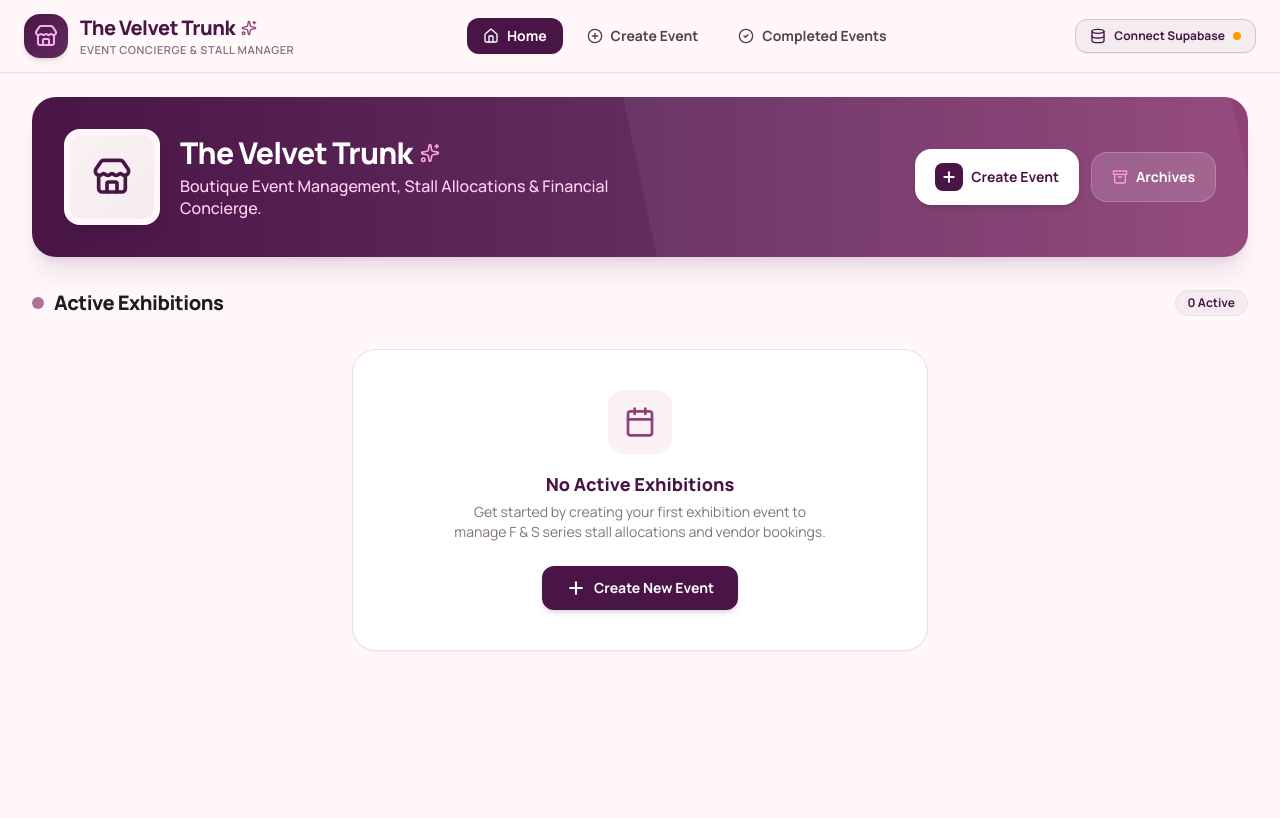
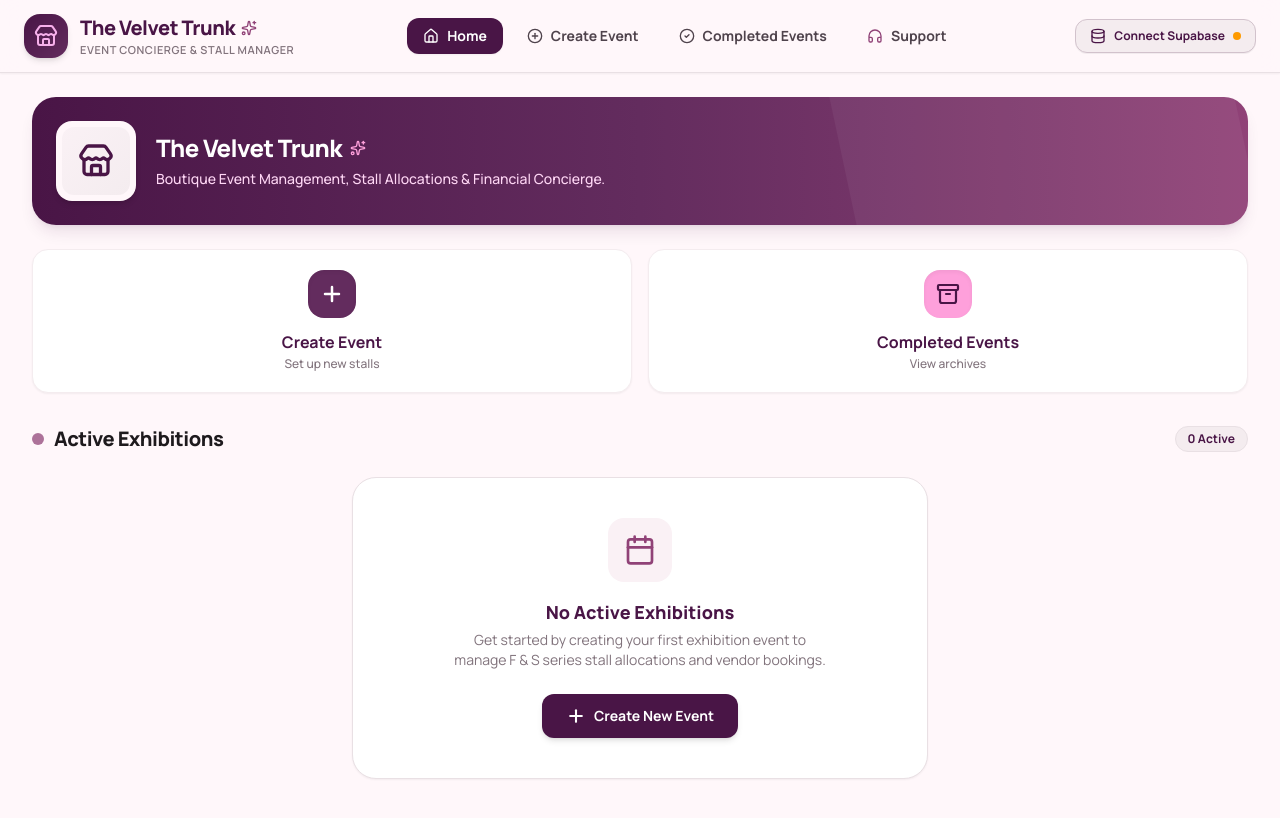
Before and after one commit to A-Generative-Slice/VelvetTrunk, a React (Vite) app: page / in a window 1280 px wide. Shown: the top 818 px of the page. Built offline with nearby package versions, Linux system fonts and the light colour scheme.

Commit message:
Simplify home logo box, remove duplicate buttons, replace DB sync in bottom nav with Developer/Support button

```diff
--- a/src/App.tsx
+++ b/src/App.tsx
@@ -16,6 +16,7 @@ import { CompletedEventsView } from './components/CompletedEventsView';
 import { EventDetailsView } from './components/EventDetailsView';
 import { SeriesStallsView } from './components/SeriesStallsView';
 import { SupabaseModal } from './components/SupabaseModal';
+import { ContactSupportModal } from './components/ContactSupportModal';
 
 export type ViewScreen =
   | 'home'
@@ -34,6 +35,7 @@ export default function App() {
   const [editingEventItem, setEditingEventItem] = useState<EventItem | null>(null);
 
   const [isSupabaseModalOpen, setIsSupabaseModalOpen] = useState(false);
+  const [isSupportModalOpen, setIsSupportModalOpen] = useState(false);
   const [isSupabaseConnected, setIsSupabaseConnected] = useState(false);
 
   // Initial Load from local persistence
@@ -393,6 +395,7 @@ export default function App() {
         onSelectTab={handleSelectNavTab}
         isSupabaseConnected={isSupabaseConnected}
         onOpenSupabaseModal={() => setIsSupabaseModalOpen(true)}
+        onOpenSupportModal={() => setIsSupportModalOpen(true)}
       />
 
       {/* Main Screen Container - Responsive max-w-7xl */}
@@ -488,6 +491,12 @@ export default function App() {
         onExportData={handleExportData}
         onImportData={handleImportData}
       />
+
+      {/* Developer & Customer Support Modal */}
+      <ContactSupportModal
+        isOpen={isSupportModalOpen}
+        onClose={() => setIsSupportModalOpen(false)}
+      />
     </div>
   );
 }
--- /dev/null
+++ b/src/components/ContactSupportModal.tsx
@@ -0,0 +1,159 @@
+import React, { useState } from 'react';
+import { X, Headphones, Mail, Phone, Clock, MessageSquare, Send, CheckCircle2, ShieldAlert } from 'lucide-react';
+
+interface ContactSupportModalProps {
+  isOpen: boolean;
+  onClose: () => void;
+}
+
+export const ContactSupportModal: React.FC<ContactSupportModalProps> = ({
+  isOpen,
+  onClose,
+}) => {
+  const [ticketSubject, setTicketSubject] = useState('');
+  const [ticketMessage, setTicketMessage] = useState('');
+  const [ticketSent, setTicketSent] = useState(false);
+
+  if (!isOpen) return null;
+
+  const handleSendTicket = (e: React.FormEvent) => {
+    e.preventDefault();
+    setTicketSent(true);
+    setTimeout(() => {
+      setTicketSent(false);
+      setTicketSubject('');
+      setTicketMessage('');
+      onClose();
+    }, 2500);
+  };
+
+  return (
+    <div className="fixed inset-0 z-50 flex items-center justify-center p-4 bg-black/60 backdrop-blur-xs animate-fadeIn">
+      <div className="bg-[#ffffff] rounded-3xl border border-[#e9e0e4] shadow-2xl max-w-lg w-full overflow-hidden flex flex-col max-h-[90vh]">
+        {/* Modal Header */}
+        <div className="bg-gradient-to-r from-[#491546] to-[#632c5e] p-5 text-white flex items-center justify-between">
+          <div className="flex items-center gap-3">
+            <div className="w-10 h-10 rounded-xl bg-white/15 backdrop-blur-md flex items-center justify-center text-[#fea0db]">
+              <Headphones className="w-5 h-5" />
+            </div>
+            <div>
+              <h2 className="font-extrabold text-lg tracking-tight">Developer & Customer Support</h2>
+              <p className="text-xs text-[#ffd7f5]">Concierge assistance for your events</p>
+            </div>
+          </div>
+          <button
+            onClick={onClose}
+            className="w-8 h-8 rounded-full bg-white/10 hover:bg-white/20 flex items-center justify-center text-white transition-colors"
+          >
+            <X className="w-4 h-4" />
+          </button>
+        </div>
+
+        {/* Modal Body */}
+        <div className="p-6 overflow-y-auto space-y-6">
+          {/* Quick Contact Placeholders */}
+          <div className="space-y-3">
+            <h3 className="text-xs font-extrabold uppercase tracking-wider text-[#491546]">
+              Direct Contact Information
+            </h3>
+            <div className="grid grid-cols-1 sm:grid-cols-2 gap-3">
+              {/* Phone Placeholder */}
+              <div className="bg-[#faf1f5] p-3.5 rounded-2xl border border-[#e9e0e4] flex items-center gap-3">
+                <div className="w-9 h-9 rounded-xl bg-[#491546] text-white flex items-center justify-center shrink-0">
+                  <Phone className="w-4 h-4" />
+                </div>
+                <div>
+                  <span className="text-[10px] font-bold text-[#81737c] uppercase block">Phone Support</span>
+                  <span className="text-xs font-extrabold text-[#491546]">+91 98765 43210</span>
+                </div>
+              </div>
+
+              {/* Email Placeholder */}
+              <div className="bg-[#faf1f5] p-3.5 rounded-2xl border border-[#e9e0e4] flex items-center gap-3">
+                <div className="w-9 h-9 rounded-xl bg-[#904277] text-white flex items-center justify-center shrink-0">
+                  <Mail className="w-4 h-4" />
+                </div>
+                <div>
+                  <span className="text-[10px] font-bold text-[#81737c] uppercase block">Developer Email</span>
+                  <span className="text-xs font-extrabold text-[#491546] truncate max-w-[140px] block">
+                    support@velvettrunk.com
+                  </span>
+                </div>
+              </div>
+            </div>
+          </div>
+
+          {/* Support Hours */}
+          <div className="p-3.5 bg-amber-50 border border-amber-200 rounded-2xl flex items-center gap-3 text-xs text-amber-900">
+            <Clock className="w-4 h-4 text-amber-600 shrink-0" />
+            <span>
+              <strong>Support Hours:</strong> Monday – Saturday (9:00 AM to 8:00 PM IST)
+            </span>
+          </div>
+
+          {/* Support Inquiry Form */}
+          <div className="space-y-3 pt-2 border-t border-[#f4ecef]">
+            <h3 className="text-xs font-extrabold uppercase tracking-wider text-[#491546] flex items-center gap-1.5">
+              <MessageSquare className="w-4 h-4 text-[#904277]" /> Send Developer Inquiry
+            </h3>
+
+            {ticketSent ? (
+              <div className="p-4 bg-emerald-50 border border-emerald-200 text-emerald-800 text-xs font-bold rounded-2xl flex items-center gap-2">
+                <CheckCircle2 className="w-5 h-5 text-emerald-600 shrink-0" />
+                <span>Thank you! Your message has been sent to the developers. We will contact you shortly.</span>
+              </div>
+            ) : (
+              <form onSubmit={handleSendTicket} className="space-y-3">
+                <div>
+                  <label className="text-[11px] font-bold text-[#491546] block mb-1">
+                    Subject / Topic
+                  </label>
+                  <input
+                    type="text"
+                    value={ticketSubject}
+                    onChange={(e) => setTicketSubject(e.target.value)}
+                    placeholder="e.g. Custom stall feature request or feedback"
+                    required
+                    className="w-full px-3.5 py-2.5 bg-[#ffffff] border border-[#d2c2cc] rounded-xl text-xs font-medium text-[#1e1a1d] focus:outline-hidden focus:border-[#491546]"
+                  />
+                </div>
+
+                <div>
+                  <label className="text-[11px] font-bold text-[#491546] block mb-1">
+                    Message Details
+                  </label>
+                  <textarea
+                    rows={3}
+                    value={ticketMessage}
+                    onChange={(e) => setTicketMessage(e.target.value)}
+                    placeholder="Describe your query or custom request..."
+                    required
+                    className="w-full px-3.5 py-2.5 bg-[#ffffff] border border-[#d2c2cc] rounded-xl text-xs font-medium text-[#1e1a1d] focus:outline-hidden focus:border-[#491546]"
+                  />
+                </div>
+
+                <button
+                  type="submit"
+                  className="w-full py-3 bg-[#491546] hover:bg-[#632c5e] text-white font-bold text-xs rounded-xl shadow-md active:scale-95 transition-all flex items-center justify-center gap-2"
+                >
+                  <Send className="w-4 h-4 text-[#fea0db]" /> Send Message to Developers
+                </button>
+              </form>
+            )}
+          </div>
+        </div>
+
+        {/* Footer */}
+        <div className="bg-[#faf1f5] px-6 py-3 border-t border-[#e9e0e4] flex items-center justify-between text-[11px] text-[#81737c]">
+          <span>The Velvet Trunk v2.0 Concierge</span>
+          <button
+            onClick={onClose}
+            className="font-bold text-[#491546] hover:underline"
+          >
+            Close
+          </button>
+        </div>
+      </div>
+    </div>
+  );
+};
--- a/src/components/HomeView.tsx
+++ b/src/components/HomeView.tsx
@@ -1,7 +1,7 @@
 import React from 'react';
 import { EventItem, VendorBooking } from '../types';
 import { calculateEventDashboardStats } from '../lib/storage';
-import { Plus, Archive, Calendar, MapPin, Store, Sparkles, ChevronRight, Layers } from 'lucide-react';
+import { Plus, Archive, Calendar, MapPin, Store, Sparkles, ChevronRight } from 'lucide-react';
 
 interface HomeViewProps {
   events: EventItem[];
@@ -21,54 +21,32 @@ export const HomeView: React.FC<HomeViewProps> = ({
   const activeEvents = events.filter((e) => !e.isCompleted);
 
   return (
-    <div className="flex flex-col gap-8 pb-12">
-      {/* Top Logo & Hero Brand Section */}
-      <div className="bg-gradient-to-r from-[#491546] via-[#632c5e] to-[#904277] rounded-3xl p-6 sm:p-8 text-white shadow-xl shadow-[#491546]/10 relative overflow-hidden flex flex-col md:flex-row items-center justify-between gap-6">
-        <div className="absolute right-0 top-0 bottom-0 w-1/2 bg-white/5 skew-x-12 pointer-events-none"></div>
+    <div className="flex flex-col gap-6 pb-12">
+      {/* Simple Clean Logo & Text Box (No repeated buttons) */}
+      <div className="bg-gradient-to-r from-[#491546] via-[#632c5e] to-[#904277] rounded-3xl p-6 text-white shadow-lg shadow-[#491546]/10 relative overflow-hidden flex flex-col sm:flex-row items-center gap-5 text-center sm:text-left">
+        <div className="absolute right-0 top-0 bottom-0 w-1/3 bg-white/5 skew-x-12 pointer-events-none"></div>
 
-        <div className="flex items-center gap-5 text-center md:text-left z-10">
-          <div className="w-20 h-20 sm:w-24 sm:h-24 rounded-2xl bg-[#fff7fa] p-1.5 shadow-lg shrink-0 flex items-center justify-center">
-            <div className="w-full h-full bg-gradient-to-br from-[#faf1f5] to-[#f4ecef] rounded-xl flex flex-col items-center justify-center text-[#491546]">
-              <Store className="w-10 h-10 stroke-[2.2]" />
-            </div>
-          </div>
-          <div>
-            <div className="flex items-center justify-center md:justify-start gap-2">
-              <h1 className="text-2xl sm:text-3xl font-extrabold tracking-tight">
-                The Velvet Trunk
-              </h1>
-              <Sparkles className="w-5 h-5 text-[#fea0db]" />
-            </div>
-            <p className="text-sm sm:text-base text-[#ffd7f5] font-medium max-w-lg mt-1 leading-snug">
-              Boutique Event Management, Stall Allocations & Financial Concierge.
-            </p>
+        <div className="w-20 h-20 rounded-2xl bg-[#fff7fa] p-1.5 shadow-md shrink-0 flex items-center justify-center">
+          <div className="w-full h-full bg-gradient-to-br from-[#faf1f5] to-[#f4ecef] rounded-xl flex flex-col items-center justify-center text-[#491546]">
+            <Store className="w-9 h-9 stroke-[2.2]" />
           </div>
         </div>
 
-        {/* Action Buttons inside Hero Banner for Desktop */}
-        <div className="flex items-center gap-3 w-full md:w-auto z-10">
-          <button
-            onClick={onCreateEventClick}
-            className="flex-1 md:flex-initial px-5 py-3.5 rounded-2xl bg-white text-[#491546] font-bold text-sm shadow-md hover:bg-[#fff7fa] active:scale-95 transition-all flex items-center justify-center gap-2 group"
-          >
-            <div className="w-7 h-7 rounded-lg bg-[#491546] text-white flex items-center justify-center group-hover:scale-110 transition-transform">
-              <Plus className="w-4 h-4 stroke-[3]" />
-            </div>
-            <span>Create Event</span>
-          </button>
-
-          <button
-            onClick={onCompletedEventsClick}
-            className="flex-1 md:flex-initial px-5 py-3.5 rounded-2xl bg-white/15 backdrop-blur-md text-white border border-white/20 font-bold text-sm hover:bg-white/25 active:scale-95 transition-all flex items-center justify-center gap-2"
-          >
-            <Archive className="w-4 h-4 text-[#fea0db]" />
-            <span>Archives</span>
-          </button>
+        <div className="z-10">
+          <div className="flex items-center justify-center sm:justify-start gap-2">
+            <h1 className="text-2xl font-extrabold tracking-tight">
+              The Velvet Trunk
+            </h1>
+            <Sparkles className="w-4 h-4 text-[#fea0db]" />
+          </div>
+          <p className="text-xs sm:text-sm text-[#ffd7f5] font-medium mt-1 leading-relaxed">
+            Boutique Event Management, Stall Allocations & Financial Concierge.
+          </p>
         </div>
       </div>
 
-      {/* Quick Access Action Cards (Mobile View) */}
-      <div className="grid grid-cols-2 gap-4 md:hidden">
+      {/* Main Action Cards (Rendered Once, No Duplicates) */}
+      <div className="grid grid-cols-2 gap-4">
         <button
           onClick={onCreateEventClick}
           className="flex flex-col items-center justify-center gap-3 p-5 rounded-2xl bg-[#ffffff] border border-[#f4ecef] shadow-xs hover:shadow-md transition-all active:scale-95 text-center group"
@@ -105,7 +83,7 @@ export const HomeView: React.FC<HomeViewProps> = ({
       </div>
 
       {/* Current & Upcoming Events Section */}
-      <div className="flex flex-col gap-4">
+      <div className="flex flex-col gap-4 mt-2">
         <div className="flex items-center justify-between">
           <div className="flex items-center gap-2.5">
             <div className="w-3 h-3 rounded-full bg-[#904277] animate-pulse"></div>
@@ -119,7 +97,7 @@ export const HomeView: React.FC<HomeViewProps> = ({
         </div>
 
         {activeEvents.length === 0 ? (
-          <div className="bg-[#ffffff] rounded-3xl p-10 text-center border border-[#e9e0e4] flex flex-col items-center gap-4 shadow-xs max-w-xl mx-auto w-full my-4">
+          <div className="bg-[#ffffff] rounded-3xl p-10 text-center border border-[#e9e0e4] flex flex-col items-center gap-4 shadow-xs max-w-xl mx-auto w-full my-2">
             <div className="w-16 h-16 rounded-2xl bg-[#faf1f5] flex items-center justify-center text-[#904277]">
               <Calendar className="w-8 h-8" />
             </div>
--- a/src/components/Navigation.tsx
+++ b/src/components/Navigation.tsx
@@ -1,13 +1,14 @@
 import React from 'react';
-import { Home, PlusCircle, CheckCircle2, Database, Store, Sparkles } from 'lucide-react';
+import { Home, PlusCircle, CheckCircle2, Database, Store, Sparkles, Headphones } from 'lucide-react';
 
-export type NavTab = 'home' | 'create' | 'completed' | 'supabase';
+export type NavTab = 'home' | 'create' | 'completed' | 'support' | 'supabase';
 
 interface NavigationProps {
   currentTab: NavTab;
   onSelectTab: (tab: NavTab) => void;
   isSupabaseConnected: boolean;
   onOpenSupabaseModal: () => void;
+  onOpenSupportModal: () => void;
 }
 
 export const Navigation: React.FC<NavigationProps> = ({
@@ -15,6 +16,7 @@ export const Navigation: React.FC<NavigationProps> = ({
   onSelectTab,
   isSupabaseConnected,
   onOpenSupabaseModal,
+  onOpenSupportModal,
 }) => {
   return (
     <>
@@ -79,6 +81,14 @@ export const Navigation: React.FC<NavigationProps> = ({
               <CheckCircle2 className="w-4 h-4" />
               <span>Completed Events</span>
             </button>
+
+            <button
+              onClick={onOpenSupportModal}
+              className="flex items-center gap-2 px-4 py-2 rounded-xl text-sm font-bold text-[#4f434c] hover:bg-[#f4ecef] hover:text-[#491546] transition-all"
+            >
+              <Headphones className="w-4 h-4 text-[#904277]" />
+              <span>Support</span>
+            </button>
           </div>
 
           {/* DB Sync & Supabase Status Button */}
@@ -137,15 +147,11 @@ export const Navigation: React.FC<NavigationProps> = ({
           </button>
 
           <button
-            onClick={() => onSelectTab('supabase')}
-            className={`flex flex-col items-center justify-center py-1 px-3 rounded-2xl transition-all ${
-              currentTab === 'supabase'
-                ? 'text-[#491546] font-bold scale-105'
-                : 'text-[#81737c] hover:text-[#491546]'
-            }`}
+            onClick={onOpenSupportModal}
+            className="flex flex-col items-center justify-center py-1 px-3 rounded-2xl transition-all text-[#81737c] hover:text-[#491546]"
           >
-            <Database className={`w-5 h-5 ${currentTab === 'supabase' ? 'stroke-[2.5]' : 'stroke-2'}`} />
-            <span className="text-[11px] font-medium tracking-wider uppercase mt-0.5">DB Sync</span>
+            <Headphones className="w-5 h-5 stroke-2 text-[#904277]" />
+            <span className="text-[11px] font-medium tracking-wider uppercase mt-0.5">Support</span>
           </button>
         </div>
       </nav>
```
